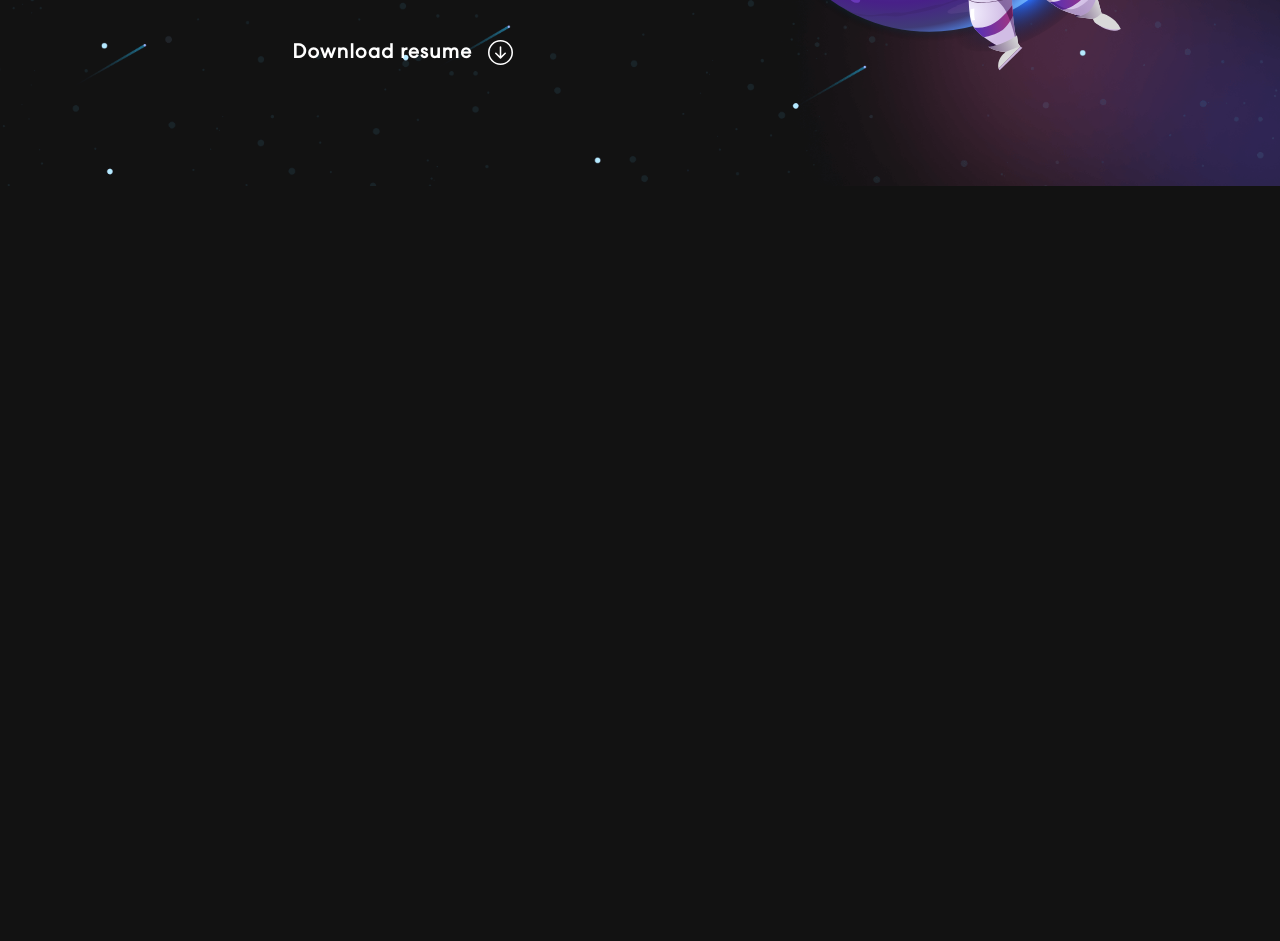
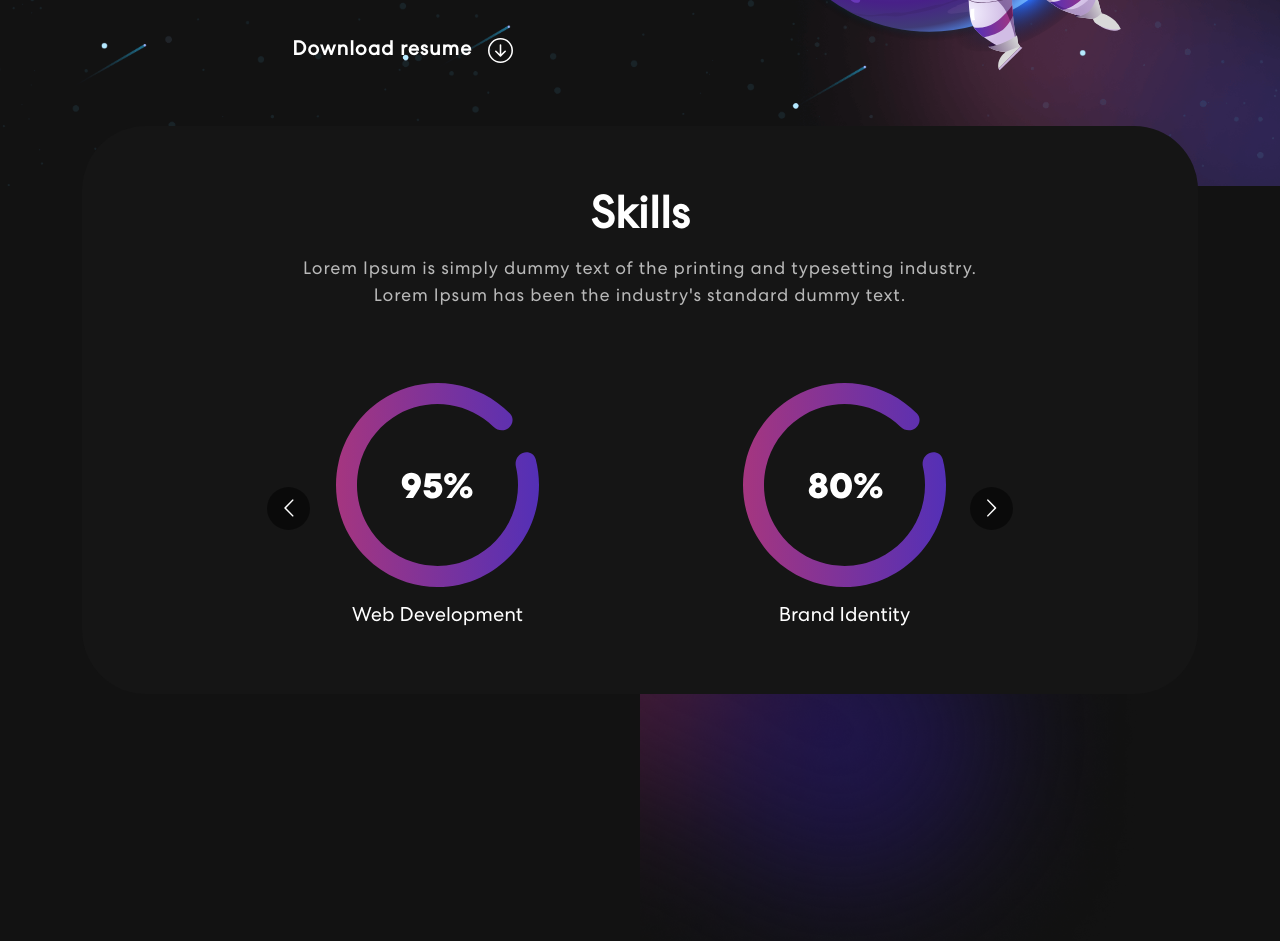
Before and after one commit to Taameh/personal-portfolio, a React (Create React App) app: page / in a window 1280 px wide. Shown: the part 580-1521 px from the top of the page. Before the commit the page ends 800 px from the top, so only its background shows below. Built offline with nearby package versions, Linux system fonts and the light colour scheme.

Commit message:
Skills added

```diff
--- a/package.json
+++ b/package.json
@@ -11,6 +11,7 @@
     "react-bootstrap": "^2.7.4",
     "react-bootstrap-icons": "^1.10.3",
     "react-dom": "^18.2.0",
+    "react-multi-carousel": "^2.8.4",
     "react-scripts": "^5.0.1",
     "web-vitals": "^2.1.4"
   },
--- a/src/App.css
+++ b/src/App.css
@@ -253,7 +253,7 @@
   display: inline-block;
 }
 .banner h1 {
-  font-size: 40px;
+  font-size: 35px;
   font-weight: 700;
   letter-spacing: 0.8px;
   line-height: 1;
@@ -303,6 +303,49 @@
 
 
 
+/************ Skills Css ************/
+.skill {
+  padding: 0 0 50px 0;
+  position: relative;
+}
+.skill-bx {
+  background: #151515;
+  border-radius: 64px;
+  text-align: center;
+  padding: 60px 50px;
+  margin-top: -60px;
+}
+.skill h2 {
+	font-size: 45px;
+	font-weight: 700;
+}
+.skill p {
+    color: #B8B8B8;
+    font-size: 18px;
+    letter-spacing: 0.8px;
+    line-height: 1.5em;
+    margin: 14px 0 75px 0;
+}
+.skill-slider {
+  width: 80%;
+  margin: 0 auto;
+  position: relative;
+}
+.skill-slider .item img {
+  width: 50%;
+  margin: 0 auto 15px auto;
+}
+.background-image-left {
+  top: 28%;
+  position: absolute;
+  bottom: 0;
+  width: 40%;
+  z-index: -4;
+}
+
+
+
+
 
 
 
--- a/src/App.js
+++ b/src/App.js
@@ -2,6 +2,7 @@
 import './App.css';
 import { NavBar } from './components/NavBar';
 import { Banner } from './components/Banner';
+import { Skills } from './components/Skills';
 import 'bootstrap/dist/css/bootstrap.min.css'
 
 
@@ -10,6 +11,7 @@
     <div className="App">
       <NavBar />
       <Banner />
+      <Skills />
     </div>
   );
 }
--- /dev/null
+++ b/src/components/Skills.js
@@ -0,0 +1,64 @@
+import meter1 from "../assets/img/meter1.svg";
+import meter2 from "../assets/img/meter2.svg";
+import meter3 from "../assets/img/meter3.svg";
+import { Col, Container, Row } from "react-bootstrap";
+import Carousel from 'react-multi-carousel';
+import 'react-multi-carousel/lib/styles.css';
+import colorSharp from "../assets/img/color-sharp.png"
+
+
+export const Skills = () => {
+
+    const responsive = {
+        superLargeDesktop: {
+          // the naming can be any, depends on you.
+          breakpoint: { max: 4000, min: 3000 },
+          items: 5
+        },
+        desktop: {
+          breakpoint: { max: 3000, min: 1024 },
+          items: 3
+        },
+        tablet: {
+          breakpoint: { max: 1024, min: 464 },
+          items: 2
+        },
+        mobile: {
+          breakpoint: { max: 464, min: 0 },
+          items: 1
+        }
+      };
+      return (
+        <section className="skill" id="skills">
+        <div className="container">
+            <div className="row">
+                <div className="col-12">
+                    <div className="skill-bx wow zoomIn">
+                        <h2>Skills</h2>
+                        <p>Lorem Ipsum is simply dummy text of the printing and typesetting industry.<br></br> Lorem Ipsum has been the industry's standard dummy text.</p>
+                        <Carousel responsive={responsive} infinite={true} className="owl-carousel owl-theme skill-slider">
+                            <div className="item">
+                                <img src={meter1} alt="Image" />
+                                <h5>Web Development</h5>
+                            </div>
+                            <div className="item">
+                                <img src={meter2} alt="Image" />
+                                <h5>Brand Identity</h5>
+                            </div>
+                            <div className="item">
+                                <img src={meter3} alt="Image" />
+                                <h5>Logo Design</h5>
+                            </div>
+                            <div className="item">
+                                <img src={meter1} alt="Image" />
+                                <h5>Web Development</h5>
+                            </div>
+                        </Carousel>
+                    </div>
+                </div>
+            </div>
+        </div>
+        <img className="background-image-left" src={colorSharp} alt="Image" />
+    </section>
+    )
+}
```
Also changed, not shown: 1 other file (tests, documents, lock files or other folders).
